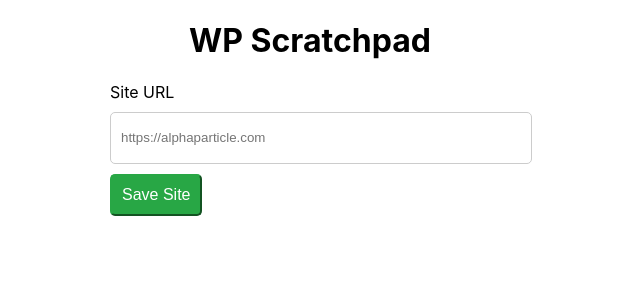
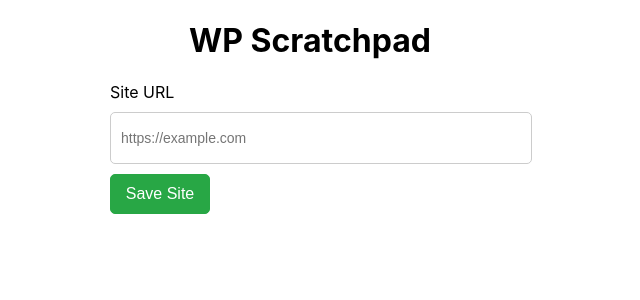
Before and after one commit to alphaparticlecode/wp-scratchpad, a React (Create React App) app: page / in a window 1280 px wide. Shown: the top 300 px of the page, without its empty margins (330-970 px from the left). Built offline with nearby package versions, Linux system fonts and the light colour scheme.

Commit message:
Adding component transitions and store value in local storage

```diff
--- a/src/Site.css
+++ b/src/Site.css
@@ -3,6 +3,13 @@
 	margin: 0 auto;
 	max-width: 400px;
 	text-align: left;
+	transition: height 500ms 0ms, opacity 500ms 500ms;
+}
+
+.site.hidden {
+	transition: height 500ms 500ms, opacity 500ms 0ms;
+	opacity: 0.0;
+	height: 0px;
 }
 
 .site label {
@@ -15,18 +22,22 @@
 	box-shadow: none;
 	border-radius: 5px;
 	display: block;
+	font-size: 14px;
 	height: 30px;
 	margin-top: 10px;
 	padding: 10px;
 	width: 100%;
 }
 
-.site button {
+.site input[type="submit"] {
 	background-color: #28a745;
     border-color: #28a745;
     border-radius: 5px;
     color: white;
+    cursor: pointer;
     font-size: 16px;
+    height: auto;
     padding: 10px;
     margin-top: 10px;
+    max-width: 100px;
 }
--- a/src/Site.js
+++ b/src/Site.js
@@ -1,13 +1,46 @@
-import React from 'react';
+import React, { useState } from 'react';
 import './Site.css';
 
 function Site() {
+  var trimmedUrl = localStorage.getItem('scratchpadSiteURL') || '';
+
+  if( '' !== trimmedUrl ) {
+  	trimmedUrl = trimmedUrl.split('/wp-json')[0];
+  }
+
+  const [siteURL, setURL] = useState(trimmedUrl);
+  const [siteFormVisible, setSiteVisibility] = useState(true);
+
+  function saveSite(event){
+	// Append wp-json OAuth path to the given URL, and if there is no REST API Oauth path at that URL, return an error
+	if( siteURL[siteURL.length - 1] !== '/' ) {
+		var slashedSiteURL = siteURL + '/';
+	}
+	else {
+		slashedSiteURL = siteURL;
+	}
+
+	let url = `${slashedSiteURL}wp-json/`;
+
+	// TO-DO: Make sure this is a valid URL and that an OAuth REST API response exists
+
+	// Save the site URL to local storage
+	localStorage.setItem('scratchpadSiteURL', url);
+
+	// Fade out the component
+	setSiteVisibility(false);
+
+	event.preventDefault();
+  }
+
   return (
-	<div className="site">
-		<label htmlFor="siteURL">Site URL</label>
-		<input type="text" name="siteURL" placeholder="https://alphaparticle.com"/>
+	<div className={`site ${siteFormVisible ? '' : 'hidden'}`}>
+		<form action="" onSubmit={saveSite}>
+			<label htmlFor="siteURL">Site URL</label>
+			<input type="url" name="siteURL" placeholder="https://example.com" value={siteURL} onChange={event => setURL(event.target.value)}/>
 
-		<button>Save Site</button>
+			<input type="submit" value="Save Site"/>
+		</form>
 	</div>
   );
 }
```
